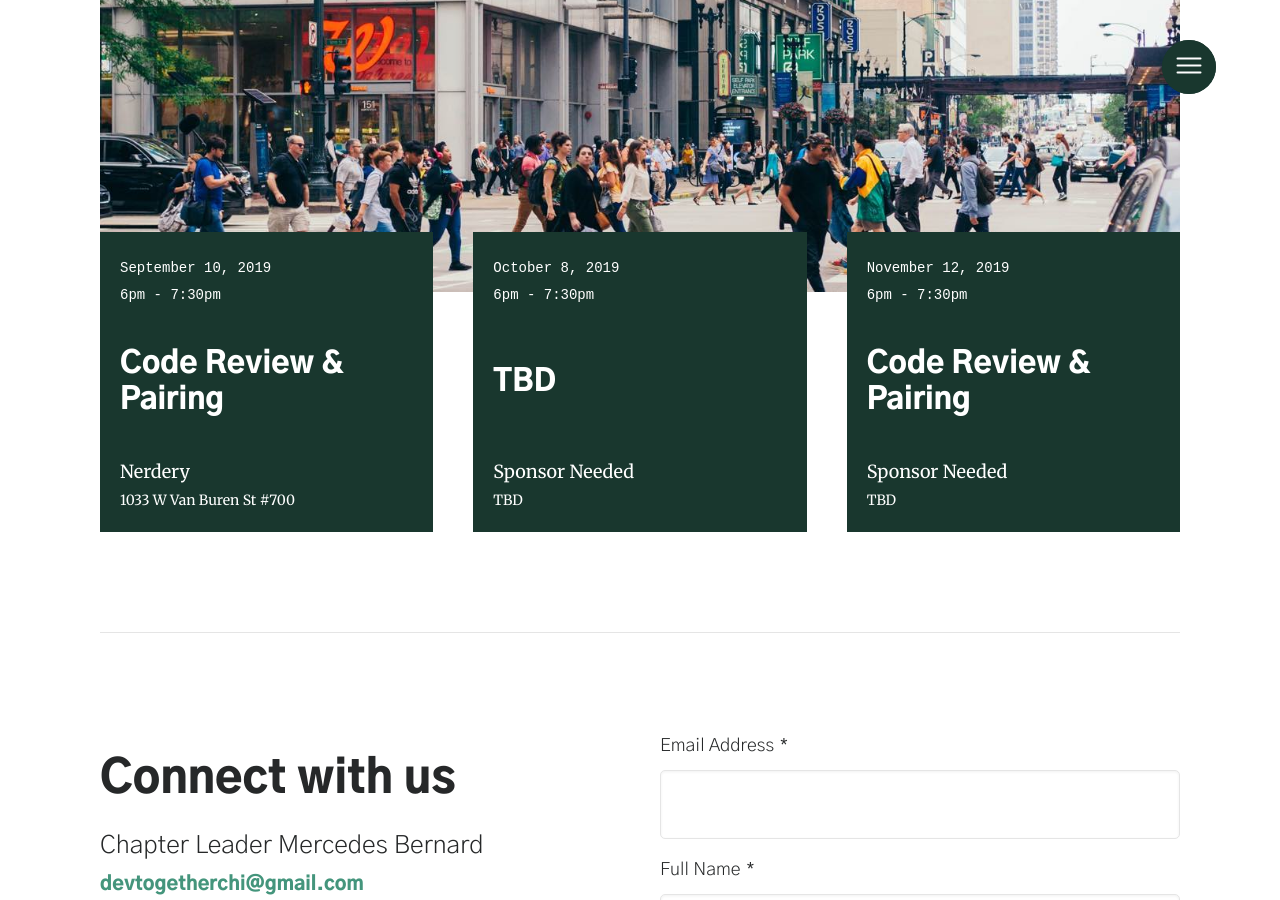
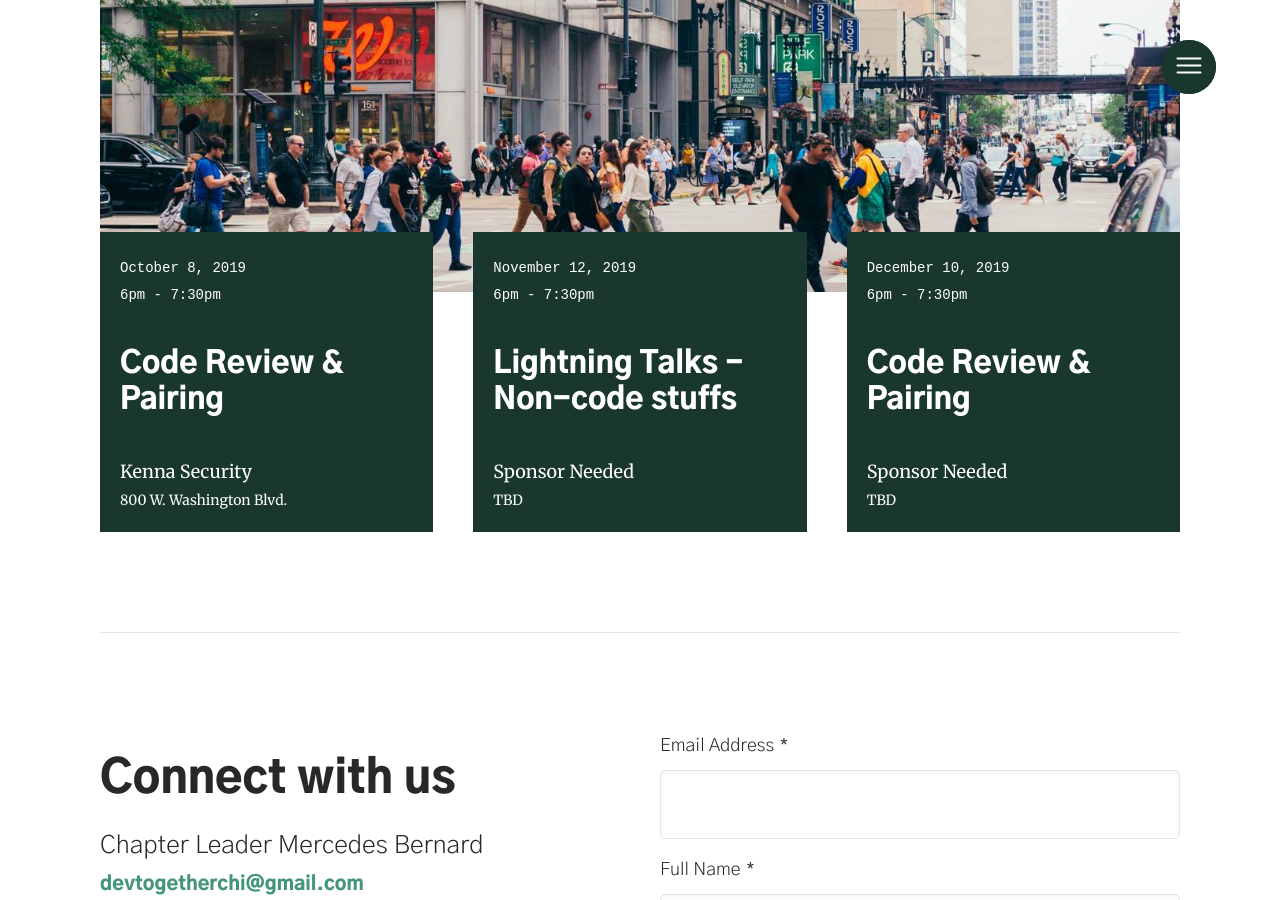
Before and after one commit to mercedesb/dev-together, a Jekyll site: the page built from docs/chapters/chicago.html, in a window 1280 px wide and 900 px high, scrolled down 467 px. Built offline with Jekyll 4.4.1, drawn with Linux system fonts in a browser that asks for light colours; some web fonts are replaced.

Commit message:
update chi events

```diff
--- a/docs/_data/events.json
+++ b/docs/_data/events.json
@@ -2,17 +2,18 @@
   {
     "chapter": "Chi",
     "name": "Code Review & Pairing",
-    "displayDate": "September 10, 2019",
-    "date": "2019-09-10",
+    "displayDate": "October 8, 2019",
+    "date": "2019-10-08",
     "time": "6pm - 7:30pm",
-    "sponsor": "Nerdery",
-    "location": "1033 W Van Buren St #700"
+    "sponsor": "Kenna Security",
+    "location": "800 W. Washington Blvd.",
+    "signupLink": "https://bit.ly/devtogetheroct2019"
   },
   {
     "chapter": "Chi",
-    "name": "TBD",
-    "displayDate": "October 8, 2019",
-    "date": "2019-10-08",
+    "name": "Lightning Talks - Non-code stuffs",
+    "displayDate": "November 12, 2019",
+    "date": "2019-11-12",
     "time": "6pm - 7:30pm",
     "sponsor": "Sponsor Needed",
     "location": "TBD"
@@ -20,8 +21,8 @@
   {
     "chapter": "Chi",
     "name": "Code Review & Pairing",
-    "displayDate": "November 12, 2019",
-    "date": "2019-11-12",
+    "displayDate": "December 10, 2019",
+    "date": "2019-12-10",
     "time": "6pm - 7:30pm",
     "sponsor": "Sponsor Needed",
     "location": "TBD"
```
